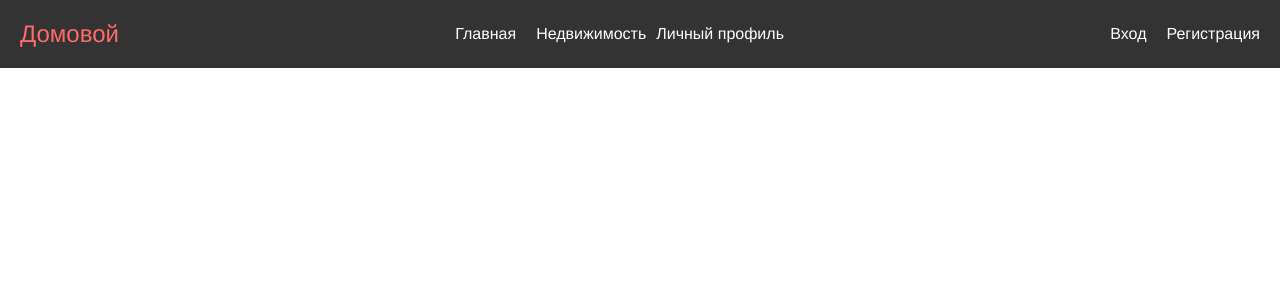
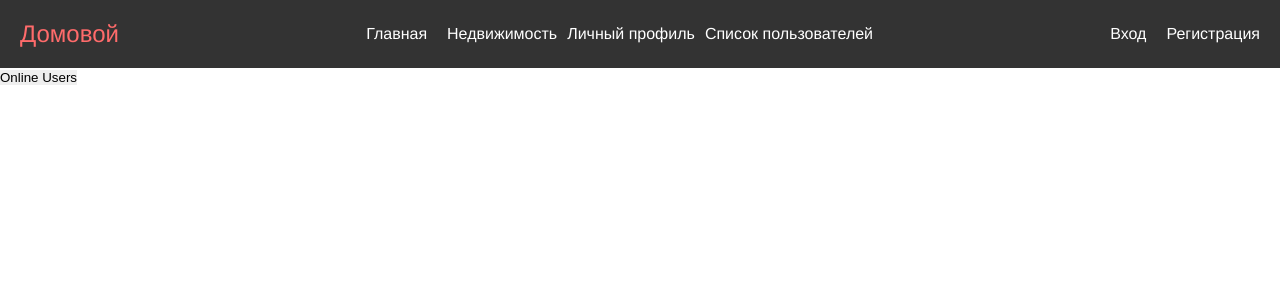
Before and after one commit to Kiryusha22/agentstvo-front-kirill-master, a Vue app in the folder vue-project/: page /user in a window 1280 px wide. Shown: the top 300 px of the page. Built offline with nearby package versions, Linux system fonts and the light colour scheme.

Commit message:
Че то сделал

```diff
--- a/vue-project/src/components/Header.vue
+++ b/vue-project/src/components/Header.vue
@@ -9,6 +9,7 @@
           <li><router-link to="/">Главная</router-link></li>
           <li><router-link to="/real-estate">Недвижимость</router-link></li>
           <router-link class="profile" to="/profile">Личный профиль</router-link>
+          <router-link class="user" to="/user">Список пользователей</router-link>
         </ul>
       </div>
       <div class="auth-reg">
@@ -170,6 +171,8 @@ nav ul li button {
 .auth-reg:hover {
   color: #ff6b6b;
 }
-
+.user {
+  padding-left: 10px;
+}
 
 </style>
--- /dev/null
+++ b/vue-project/src/components/User.vue
@@ -0,0 +1,27 @@
+<template>
+  <div>
+    <button @click="toggleUserList">Online Users</button>
+    <div v-if="showUserList" id="userList">
+      <ul>
+        <li v-for="user in onlineUsers" :key="user.id">{{ user.name }}</li>
+      </ul>
+    </div>
+  </div>
+</template>
+
+<script setup>
+import { ref } from 'vue';
+
+const showUserList = ref(false);
+const onlineUsers = ref([]);
+
+const toggleUserList = () => {
+  showUserList.value = !showUserList.value;
+};
+
+// Генерация случайных пользователей
+const names = ['Alice', 'Bob', 'Charlie', 'David', 'Emma'];
+for (let i = 0; i < 5; i++) {
+  onlineUsers.value.push({ id: i, name: names[Math.floor(Math.random() * names.length)] });
+}
+</script>
--- a/vue-project/src/router/index.js
+++ b/vue-project/src/router/index.js
@@ -6,6 +6,7 @@ import About from "@/components/About.vue";
 import RealEstate from "@/components/RealEstate.vue";
 import Personal_profile from "@/views/Personal_profile.vue";
 import Favorites from "@/components/Favorites.vue";
+import User from "@/components/User.vue";
 
 
 const routes = [
@@ -42,6 +43,11 @@ const routes = [
     path: '/favorites',
     name: 'Favorites',
     component: Favorites
+  },
+  {
+    path: '/user',
+    name: 'User',
+    component: User
   }
 ];
 
```
